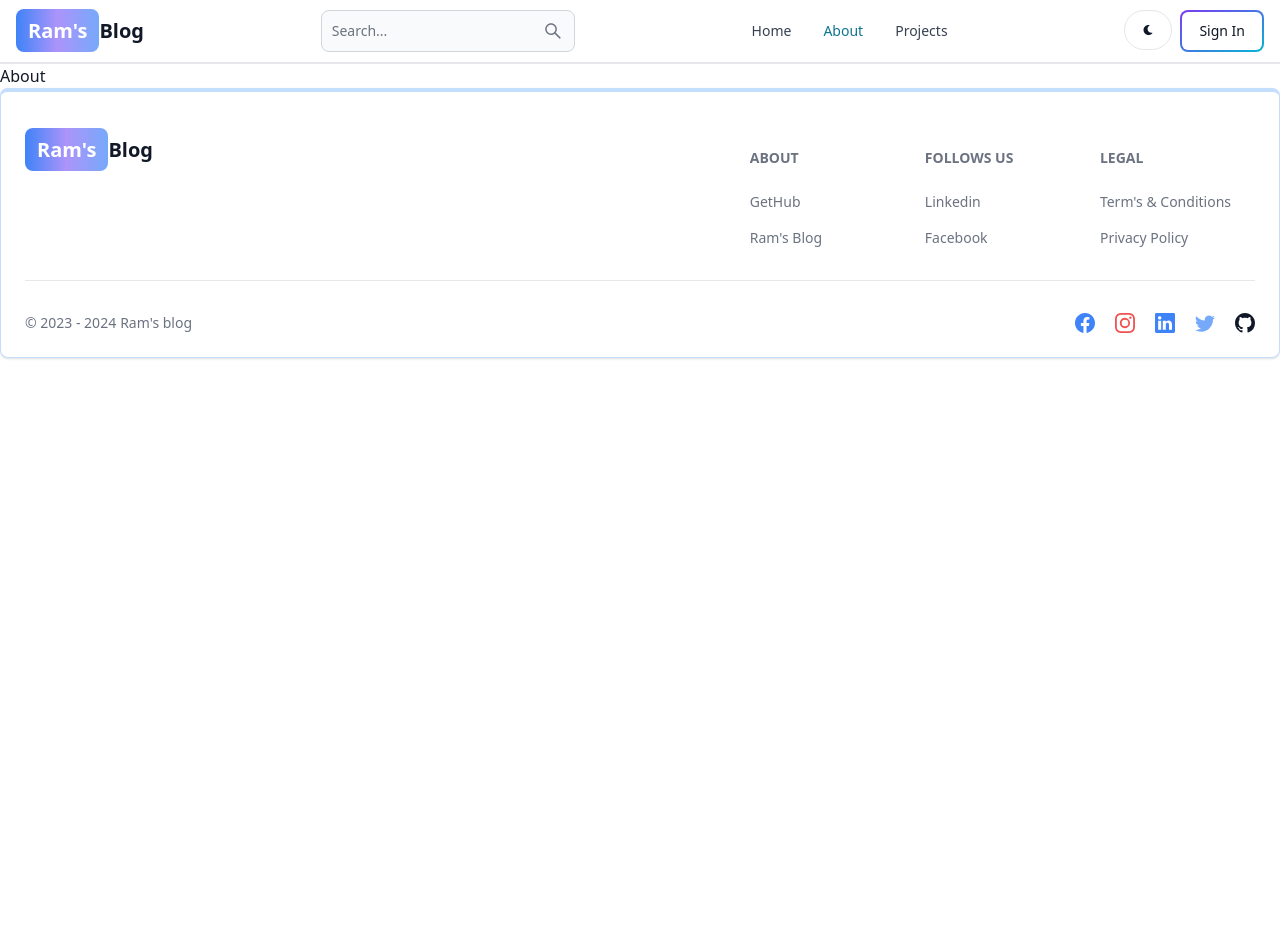
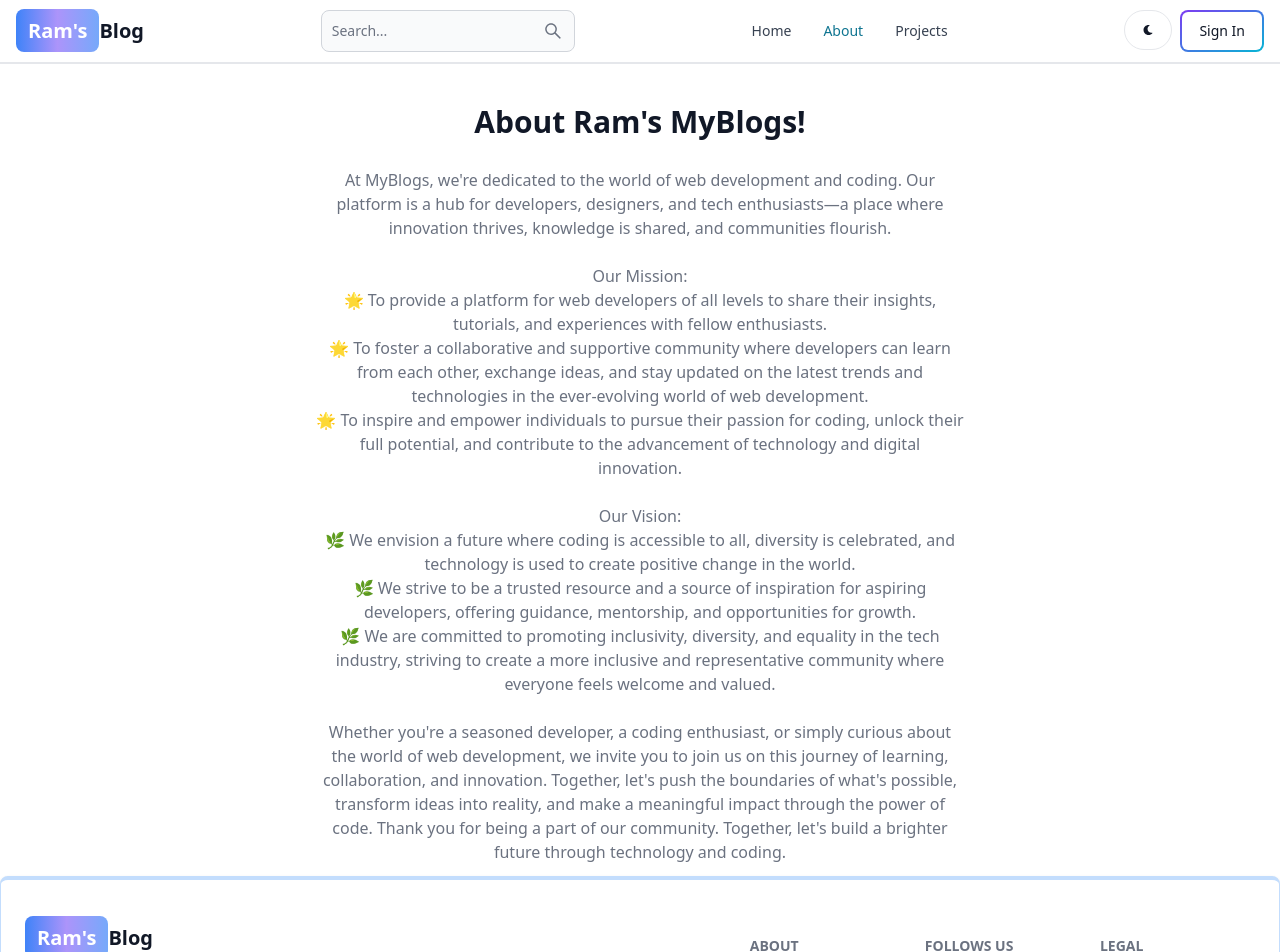
Before and after one commit to ram-sah/MERN-Blogs, a React (Vite) app in the folder client/: page /about in a window 1280 px wide. Shown: the top 952 px of the page. Before the commit the page ends 800 px from the top, so only its background shows below. Built offline with nearby package versions, Linux system fonts and the light colour scheme; no server answers.

Commit message:
Added about & projects pages

```diff
--- a/client/src/pages/About.jsx
+++ b/client/src/pages/About.jsx
@@ -2,8 +2,47 @@ import React from 'react'
 
 const About = () => {
   return (
-    <div>About</div>
-  )
+    <div className='min-h-screen flex items-center justify-center'>
+      <div className='max-w-2xl mx-auto p-3 text-center'>
+        <div>
+          <h1 className='text-3xl font font-semibold text-center my-7'>
+            About Ram's MyBlogs!
+          </h1>
+          <div className='text-md text-gray-500 flex flex-col gap-6 '>
+            <p>
+              At MyBlogs, we're dedicated to the world of web development and coding.
+              Our platform is a hub for developers, designers, and tech enthusiasts—a place where
+              innovation thrives, knowledge is shared, and communities flourish.
+            </p>
+
+            <p>
+              Our Mission: <br/>
+
+              🌟 To provide a platform for web developers of all levels to share their insights, tutorials, and experiences with fellow enthusiasts.<br/>
+
+              🌟 To foster a collaborative and supportive community where developers can learn from each other, exchange ideas, and stay updated on the latest trends and technologies in the ever-evolving world of web development.<br/>
+
+              🌟 To inspire and empower individuals to pursue their passion for coding, unlock their full potential, and contribute to the advancement of technology and digital innovation.
+            </p>
+
+            <p>
+              Our Vision:<br/>
+
+              🌿 We envision a future where coding is accessible to all, diversity is celebrated, and technology is used to create positive change in the world.<br/>
+
+              🌿 We strive to be a trusted resource and a source of inspiration for aspiring developers, offering guidance, mentorship, and opportunities for growth.<br/>
+
+              🌿 We are committed to promoting inclusivity, diversity, and equality in the tech industry, striving to create a more inclusive and representative community where everyone feels welcome and valued.
+            </p>
+            <p>
+              Whether you're a seasoned developer, a coding enthusiast, or simply curious about the world of web development, we invite you to join us on this journey of learning, collaboration, and innovation. Together, let's push the boundaries of what's possible, transform ideas into reality, and make a meaningful impact through the power of code.
+
+              Thank you for being a part of our community. Together, let's build a brighter future through technology and coding.
+            </p>
+          </div>
+        </div>
+      </div>
+    </div>
+  );
 }
-
 export default About
--- a/client/src/pages/Projects.jsx
+++ b/client/src/pages/Projects.jsx
@@ -1,8 +1,12 @@
 import React from 'react'
-
+import CallToAction from '../components/CallToAction'
 const Projects = () => {
   return (
-    <div>Projects</div>
+    <div className='min-h-screen max-w-2xl mx-auto flex justify-center items-center flex-col gap-6 p-3'>
+      <h1 className='text-3xl font-semibold'>Pojects</h1>
+      <p className='text-md text-gray-500'>Build fun and engaging projects while learning HTML, CSS, and JavaScript!</p>
+      <CallToAction />
+    </div>
   )
 }
 
```
